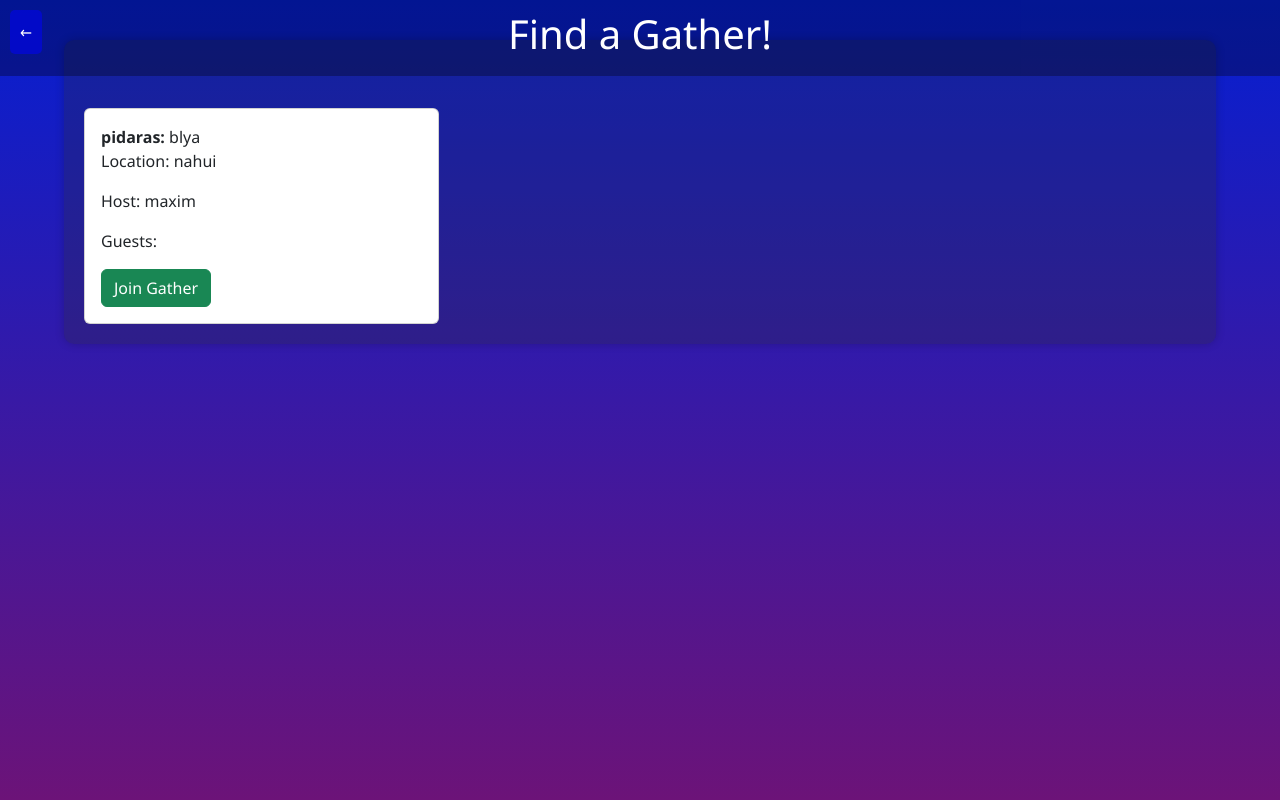
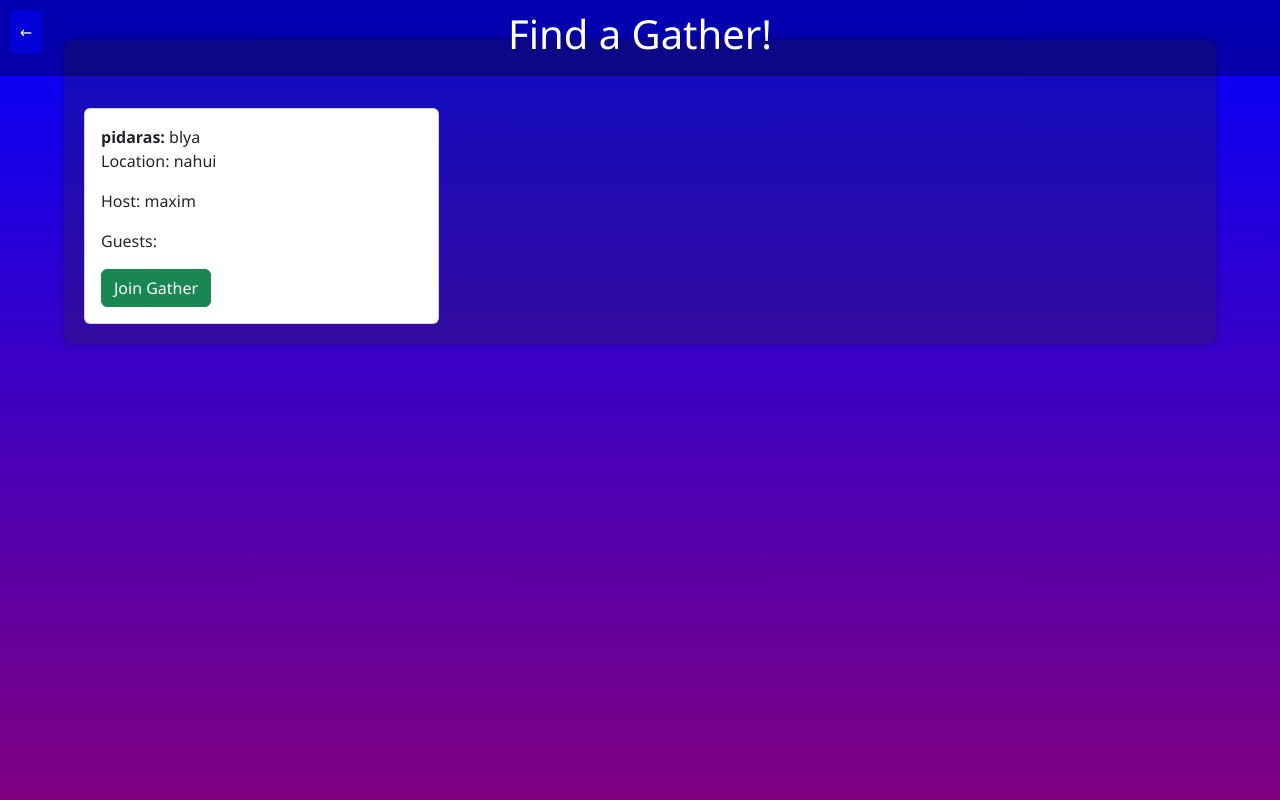
Before and after one commit to jerankda/Gather-App, a Flask app: page /anzeigen in a window 1280 px wide. Run offline with Flask 3, Linux system fonts and the light colour scheme.

Commit message:
find gather backround
changed backround colors

```diff
--- a/G2G/website/templates/gather_find.html
+++ b/G2G/website/templates/gather_find.html
@@ -15,7 +15,7 @@
             display: flex;
             flex-direction: column;
             min-height: 100vh;
-            background: linear-gradient(rgb(4, 31, 210), rgb(108, 19, 120));
+            background: linear-gradient(blue, purple);
         }
 
         .container {
```
